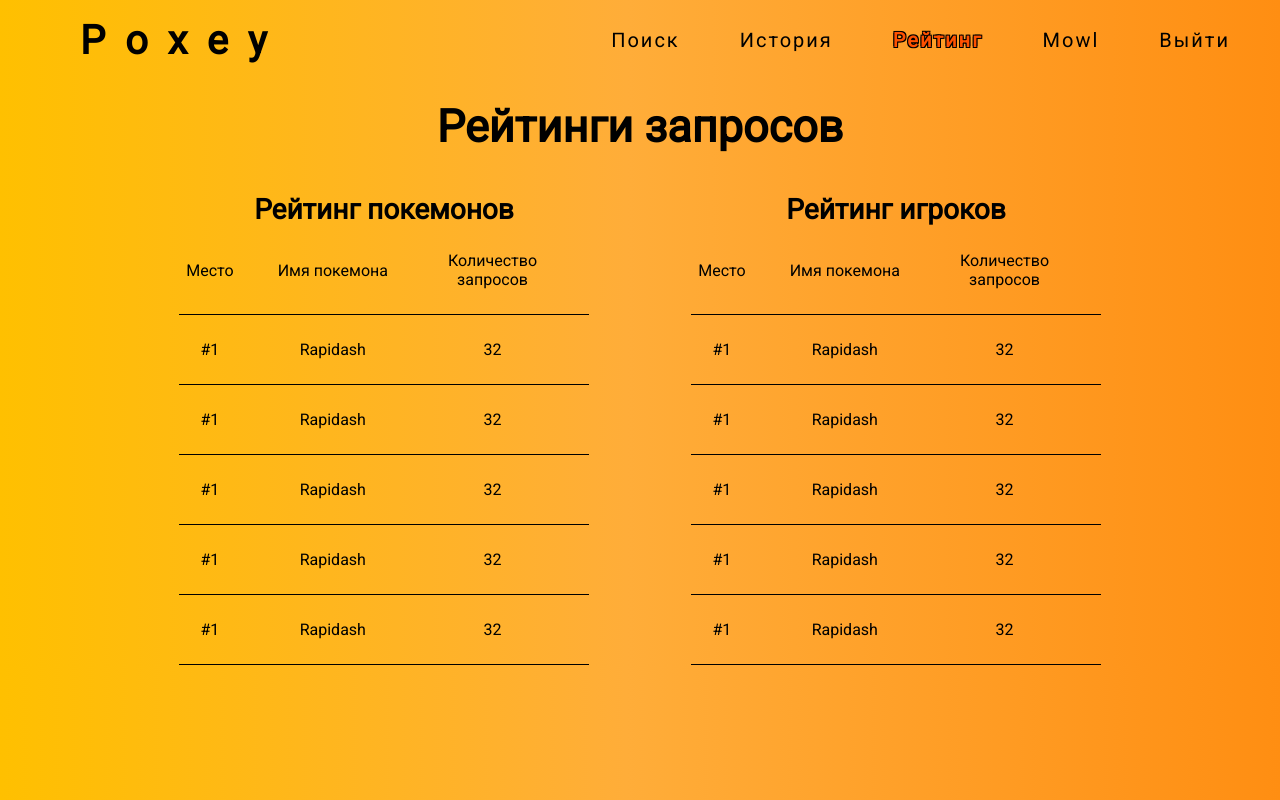
After one commit to daslef/poxey, a Flask app: page /rating in a window 1280 px wide. The commit adds this page. Run offline with Flask 2, Linux system fonts and the light colour scheme; a user stored in the database is signed in.

Commit message:
Adding rating page

```diff
--- a/app.py
+++ b/app.py
@@ -125,7 +125,7 @@ def search():
 
 
 @app.route("/history")
-def pokemon():
+def history():
     if not session.get("username"):
         return redirect(url_for("index"))
 
@@ -139,6 +139,13 @@ def pokemon():
 
     return render_template("history.html", pokemons=necessary_pokemons)
 
+@app.route("/rating")
+def rating():
+    if not session.get("username"):
+        return redirect(url_for("index"))
+
+    return render_template("rating.html")
+
 if __name__ == "__main__":
     db.create_all()
     app.run(debug=True)
--- /dev/null
+++ b/static/styles/rating/rating.css
@@ -0,0 +1,58 @@
+.rating {
+    display: flex;
+    align-items: center;
+    margin: 0 auto;
+    margin-top: 20px;
+    flex-direction: column;
+}
+
+.rating h1 {
+    font-size: 45px;
+    margin-bottom: 20px;
+}
+
+.ratings {
+    display: flex;
+    align-items: center;
+    justify-content: center;
+    width: 100%;
+    margin-top: 20px;
+}
+
+.ratings h2 {
+    font-size: 28px;
+}
+
+.pokemons-rating {
+    display: flex;
+    flex-direction: column;
+    align-items: center;
+    width: 40%;
+}
+
+.pokemons-rating__content {
+    width: 80%;
+}
+
+.pokemon-row {
+    display: flex;
+    align-items: center;
+    margin-top: 25px;
+    padding-bottom: 25px;
+    border-bottom: 1px #000 solid;
+}
+
+.place {
+    width: 15%;
+    text-align: center;
+}
+
+.name {
+    width: 45%;
+    text-align: center;
+}
+
+.count {
+    width: 33%;
+    text-align: center;
+}
--- a/templates/history.html
+++ b/templates/history.html
@@ -17,6 +17,7 @@
             <ul class="header-nav-list">
                 <li><a href="search">Поиск</a></li>
                 <li><a class="active" href="history">История</a></li>
+                <li><a href="rating">Рейтинг</a></li>
                 <li><a href="profile">{{ session['username'] }}</a></li>
                 <li><a class="logout" href="logout">Выйти</a></li>
             </ul>
--- a/templates/profile.html
+++ b/templates/profile.html
@@ -18,6 +18,7 @@
             <ul class="header-nav-list">
                 <li><a href="search">Поиск</a></li>
                 <li><a href="history">История</a></li>
+                <li><a href="rating">Рейтинг</a></li>
                 <li><a class="active" href="profile">{{ session['username'] }}</a></li>
                 <li><a class="logout" href="logout">Выйти</a></li>
             </ul>
--- /dev/null
+++ b/templates/rating.html
@@ -0,0 +1,102 @@
+<!DOCTYPE html>
+<html lang="en">
+<head>
+    <meta charset="UTF-8">
+    <meta name="viewport" content="width=device-width, initial-scale=1.0">
+    <title>Poxey</title>
+    <link rel="stylesheet" href="{{ url_for('static', filename='styles/search/search.css') }}">
+    <link rel="stylesheet" href="{{ url_for('static', filename='styles/rating/rating.css') }}">
+    <link rel="shortcut icon" href="{{ url_for('static', filename='favicon.ico') }}">
+</head>
+<body>
+    <header class="header">
+        <div class="header-logo">
+            <h1>Poxey</h1>
+        </div>
+        <div class="header-nav">
+            <ul class="header-nav-list">
+                <li><a href="search">Поиск</a></li>
+                <li><a href="history">История</a></li>
+                <li><a class="active" href="rating">Рейтинг</a></li>
+                <li><a href="profile">{{ session['username'] }}</a></li>
+                <li><a class="logout" href="logout">Выйти</a></li>
+            </ul>
+        </div>
+    </header>
+    <div class="rating">
+        <h1>Рейтинги запросов</h1>
+        <div class="ratings">
+            <div class="pokemons-rating">
+                <h2>Рейтинг покемонов</h2>
+                <div class="pokemons-rating__content">
+                    <div class="pokemon-row">
+                        <p class="place">Место</p>
+                        <p class="name">Имя покемона</p>
+                        <p class="count">Количество запросов</p>
+                    </div>
+                    <div class="pokemon-row">
+                        <p class="place">#1</p>
+                        <p class="name">Rapidash</p>
+                        <p class="count">32</p>
+                    </div>
+                    <div class="pokemon-row">
+                        <p class="place">#1</p>
+                        <p class="name">Rapidash</p>
+                        <p class="count">32</p>
+                    </div>
+                    <div class="pokemon-row">
+                        <p class="place">#1</p>
+                        <p class="name">Rapidash</p>
+                        <p class="count">32</p>
+                    </div>
+                    <div class="pokemon-row">
+                        <p class="place">#1</p>
+                        <p class="name">Rapidash</p>
+                        <p class="count">32</p>
+                    </div>
+                    <div class="pokemon-row">
+                        <p class="place">#1</p>
+                        <p class="name">Rapidash</p>
+                        <p class="count">32</p>
+                    </div>
+                </div>
+            </div>
+            <div class="pokemons-rating">
+                <h2>Рейтинг игроков</h2>
+                <div class="pokemons-rating__content">
+                    <div class="pokemon-row">
+                        <p class="place">Место</p>
+                        <p class="name">Имя покемона</p>
+                        <p class="count">Количество запросов</p>
+                    </div>
+                    <div class="pokemon-row">
+                        <p class="place">#1</p>
+                        <p class="name">Rapidash</p>
+                        <p class="count">32</p>
+                    </div>
+                    <div class="pokemon-row">
+                        <p class="place">#1</p>
+                        <p class="name">Rapidash</p>
+                        <p class="count">32</p>
+                    </div>
+                    <div class="pokemon-row">
+                        <p class="place">#1</p>
+                        <p class="name">Rapidash</p>
+                        <p class="count">32</p>
+                    </div>
+                    <div class="pokemon-row">
+                        <p class="place">#1</p>
+                        <p class="name">Rapidash</p>
+                        <p class="count">32</p>
+                    </div>
+                    <div class="pokemon-row">
+                        <p class="place">#1</p>
+                        <p class="name">Rapidash</p>
+                        <p class="count">32</p>
+                    </div>
+                </div>
+            </div>
+        </div>
+    </div>
+</body>
+</html>
--- a/templates/search.html
+++ b/templates/search.html
@@ -16,6 +16,7 @@
             <ul class="header-nav-list">
                 <li><a class="active" href="search">Поиск</a></li>
                 <li><a href="history">История</a></li>
+                <li><a href="rating">Рейтинг</a></li>
                 <li><a href="profile">{{ session['username'] }}</a></li>
                 <li><a class="logout" href="logout">Выйти</a></li>
             </ul>
```
Also changed, not shown: 1 other file.
